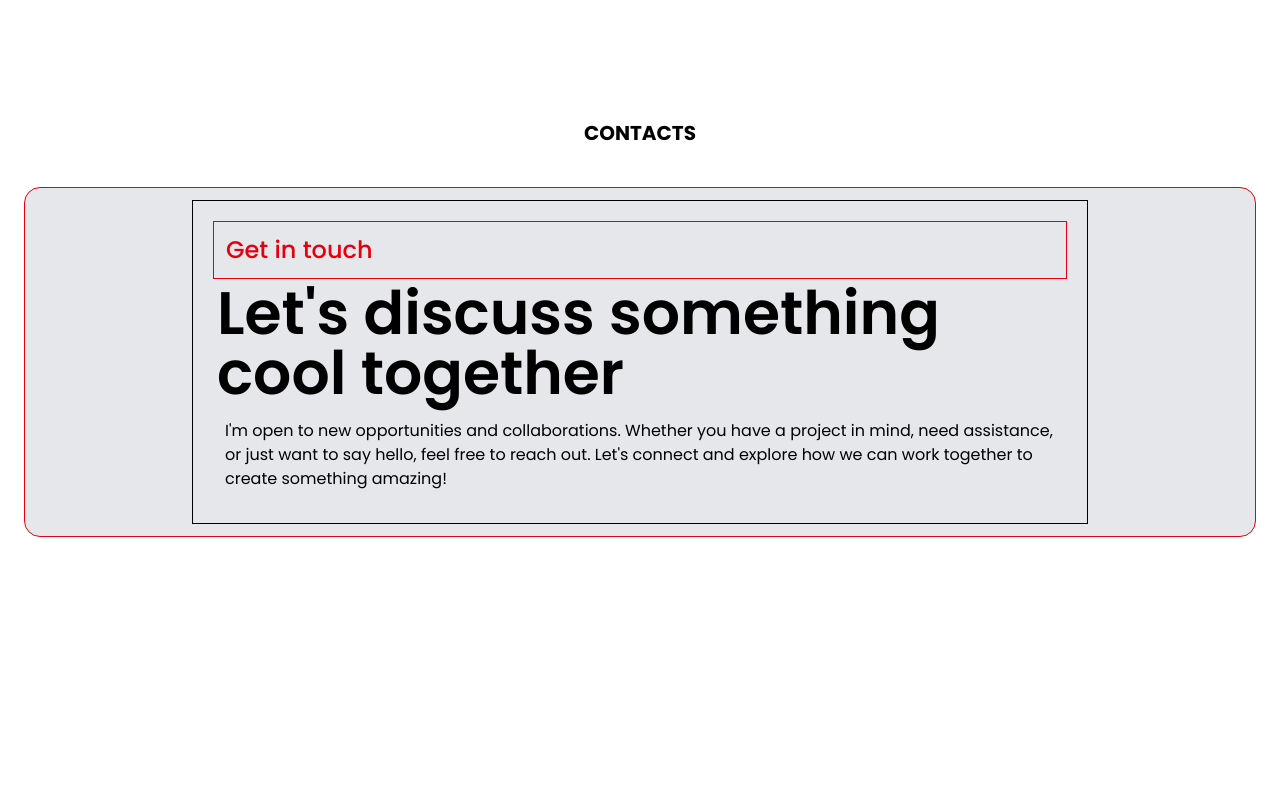
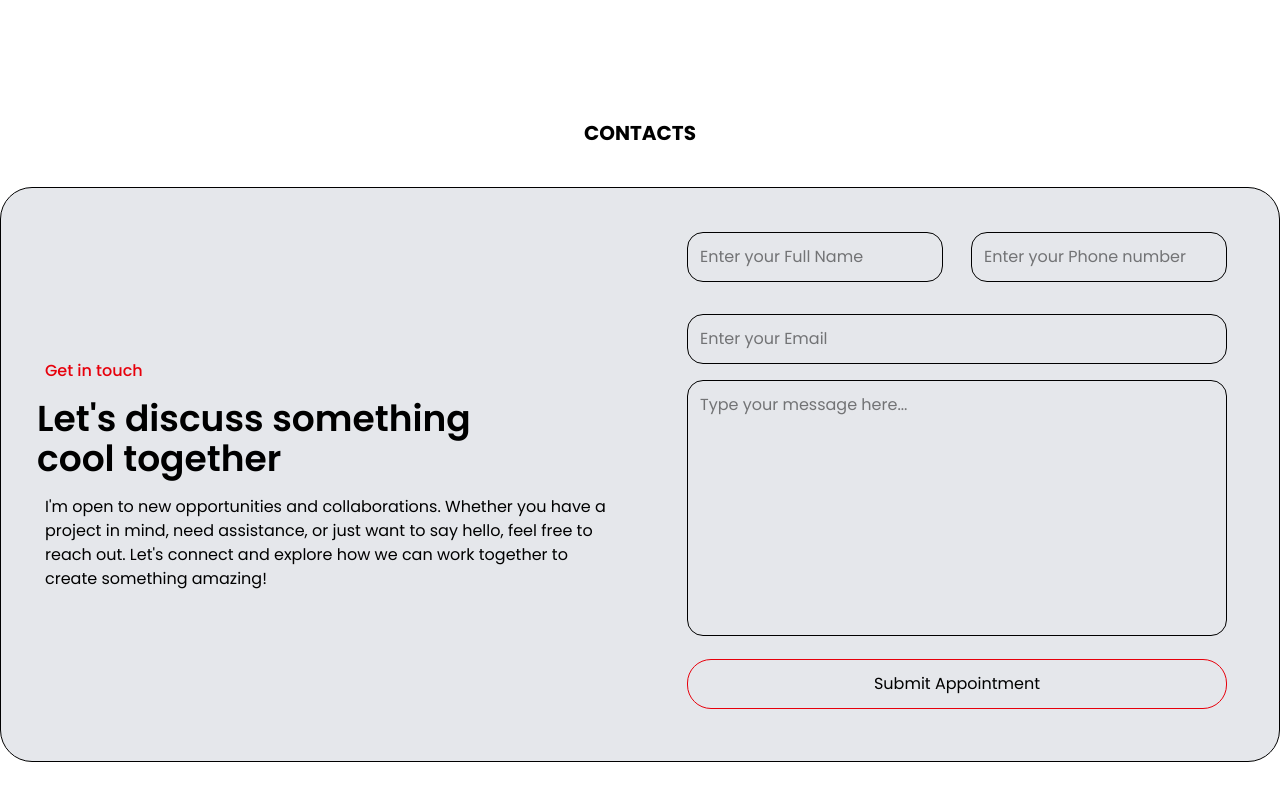
Before and after one commit to KarlBrizuela/Portfolio, a Next.js app: page / in a window 1280 px wide. Shown: the part 4027-4827 px from the top of the page. Built offline with nearby package versions, Linux system fonts and the light colour scheme.

Commit message:
i'm done with the ui

```diff
--- a/src/app/Contact/contact.tsx
+++ b/src/app/Contact/contact.tsx
@@ -7,13 +7,28 @@ export default function Testimonials() {
         <section id="contacts" className="min-h-screen bg-white py-20">
              <h2 className="text-xl font-bold text-black text-center m-10 mb-10">CONTACTS</h2>
 
-             <div className="flex items-center justify-center border border-red-600  p-3 m-6 w-auto h-auto bg-gray-200 rounded-2xl">
-                <div className="border border-black p-5 max-w-4xl">
-             <h3 className="text-red-600 text-2xl border text-start font-medium p-3">Get in touch</h3>
-              <h1 className="flex text-6xl text-black p-1 font-semibold" >Let's discuss something <br></br> cool together</h1>
-                <p className="text-black text-1xl p-3">I'm open to new opportunities and collaborations. Whether you have a project in mind, need assistance, or just want to say hello, feel free to reach out. Let's connect and explore how we can work together to create something amazing!</p>
+             <div className="flex items-center justify-center mx-auto border border-black  p-3 m-6 max-w-7xl h-auto bg-gray-200 rounded-4xl hover:border-red-600">
+                <div className=" p-5 max-w-3xl">
+             <h3 className="text-red-600 text-1xl  text-start font-medium p-3">Get in touch</h3>
+              <h1 className="flex text-4xl text-black p-1 font-semibold" >Let's discuss something <br></br> cool together</h1>
+                <p className="text-black  p-3">I'm open to new opportunities and collaborations. Whether you have a project in mind, need assistance, or just want to say hello, feel free to reach out. Let's connect and explore how we can work together to create something amazing!</p>
               </div>
 
+              <div className=" p-5 ">
+                <div className=" flex align-center justify-center gap-7 p-3">
+                <input type="text" placeholder="Enter your Full Name" className="text-black border border-black p-3 rounded-2xl w-64 hover:border-red-600">
+               </input>
+                <input type="number" placeholder="Enter your Phone number"className="text-black border border-black w-64 p-3 rounded-2xl hover:border-red-600"></input>
+                </div>
+
+                <div className=" p-3">
+                 <input type="email" placeholder="Enter your Email" className="text-black border border-black w-135 p-3 rounded-2xl m-2 hover:border-red-600"></input>
+                 <textarea placeholder="Type your message here..." className="text-black border border-black w-135 p-3 rounded-2xl m-2 h-64 resize-none hover:border-red-600"></textarea>
+
+                  <button className="border border-red-600 text-black p-3 m-2 w-135 rounded-3xl hover:bg-red-600" type="submit">Submit Appointment</button>
+              </div>
+
+              </div>
 
              </div>
         </section>
```
